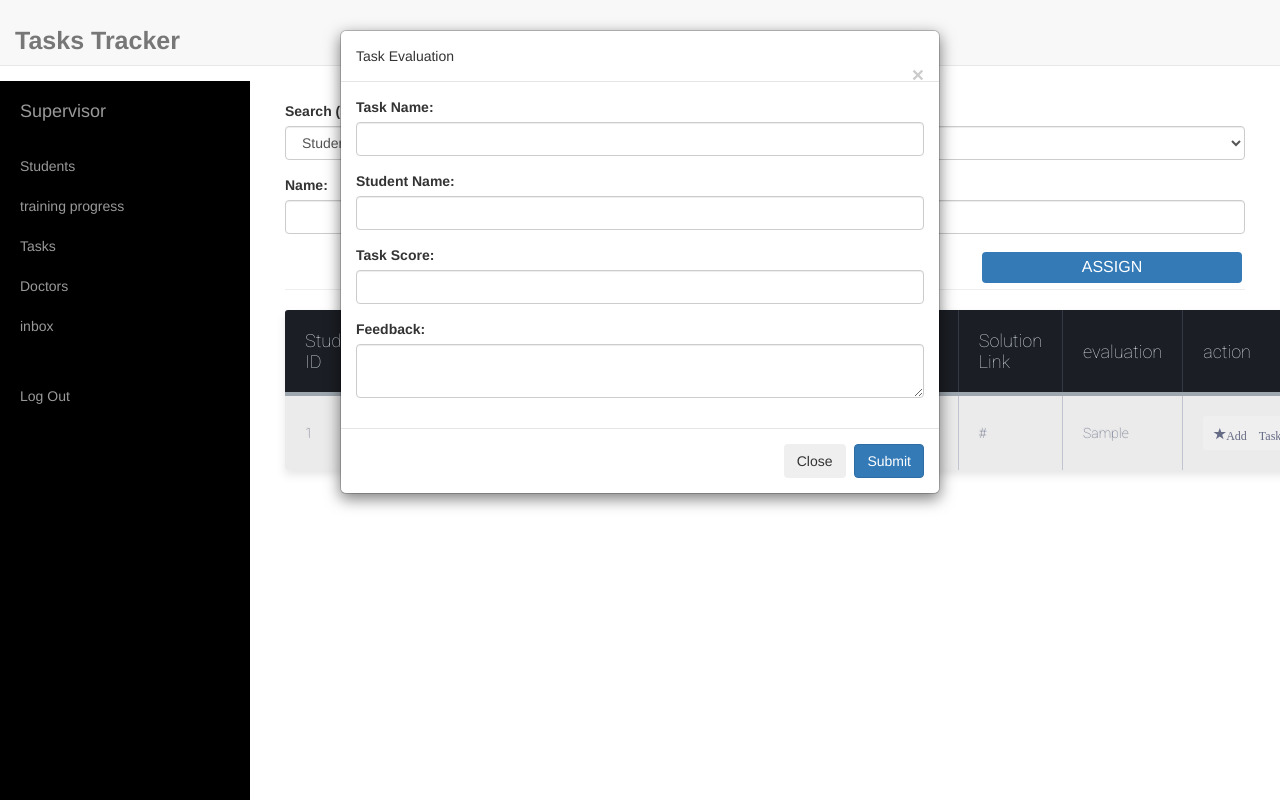
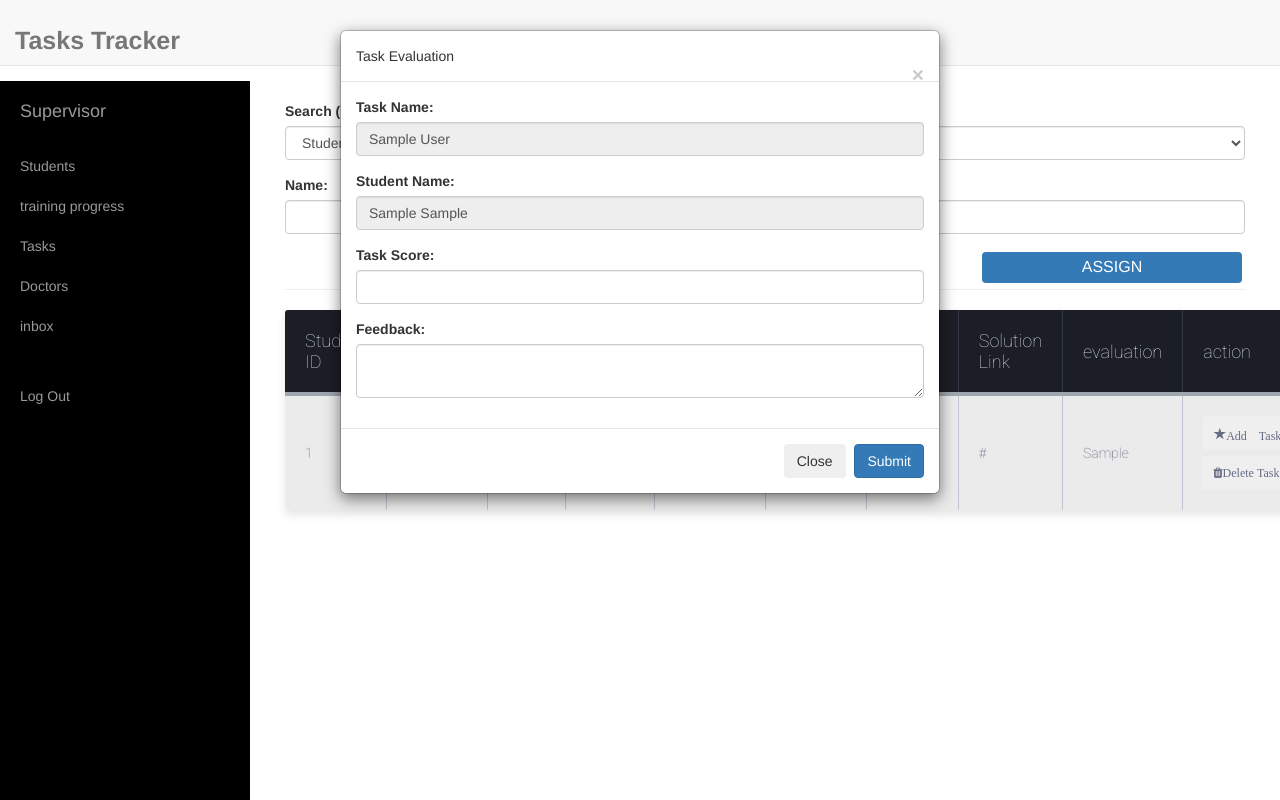
Before and after one commit to shurooqsalahat/GP_tasks, a PHP site: page /supervisor/training-progress.php in a window 1280 px wide, after a click on "Add Task Score". Run offline with PHP 8.4, Linux system fonts and the light colour scheme; the visitor is signed in with stand-in values (Sample User, id 1); tables that the repository leaves empty or names only in its code hold one stand-in row (values such as "Sample post"); data that the repository does not hold is empty; some libraries are stand-ins or nearby versions; some web fonts are replaced.

Commit message:
delete button

```diff
--- a/supervisor/live_training_fetch_all.php
+++ b/supervisor/live_training_fetch_all.php
@@ -29,7 +29,9 @@ for ($i = 0; $i < $nor; $i++) {
 
             .'<td>
             <div class="btn-group btn-group-xs">
-            <button type="button" class="btn" data-id=\'2\'  data-toggle="modal" data-target="#add_score_modal"  style="padding: 10px;"><span class="glyphicon glyphicon-star">Add Task Score</span></button>
+            <button type="button" class="btn" data-id=\'2\'  data-toggle="modal" data-target="#add_score_modal"  style="padding: 10px;margin-bottom: 6px" onclick="getData()"><span class="glyphicon glyphicon-star">Add Task Score</span></button>
+                        <button type="button" class="btn" data-id=\'2\'  data-toggle="modal" data-target="#add_score_modal"  style="padding: 10px;"><span class="fa fa-trash">Delete Task Assignee</span></button>
+
             </div>
             </td></tr>';
 
--- a/supervisor/training-progress.js
+++ b/supervisor/training-progress.js
@@ -246,3 +246,13 @@ $("#assign-new-task-btn").click(function () {
     $("#search_id").val('');
     $(this).hide();
 });
+
+var getData =function () {
+    var row = $(event.target).closest('tr');
+    var id = row.find('td:first').text();
+    var task_name = row.find("td:eq(3)").text();
+    var student_name = row.find("td:eq(1)").text();
+
+    $('input[id="task-name"]').val(task_name);
+    $('input[id="student-name"]').val(student_name);
+}
--- a/supervisor/training-progress.php
+++ b/supervisor/training-progress.php
@@ -221,11 +221,11 @@ session_start();
                             <form>
                                 <div class="form-group">
                                     <label for="recipient-name" class="col-form-label">Task Name:</label>
-                                    <input type="text" class="form-control" id="recipient-name">
+                                    <input type="text" class="form-control" id="task-name" disabled>
                                 </div>
                                 <div class="form-group">
                                     <label for="recipient-name" class="col-form-label">Student Name:</label>
-                                    <input type="text" class="form-control" id="recipient-name">
+                                    <input type="text" class="form-control" id="student-name" disabled>
                                 </div>
                                 <div class="form-group">
                                     <label for="recipient-name" class="col-form-label">Task Score:</label>
```
Also changed, not shown: supervisor/live_training_progress.php (+11 -4 lines).
